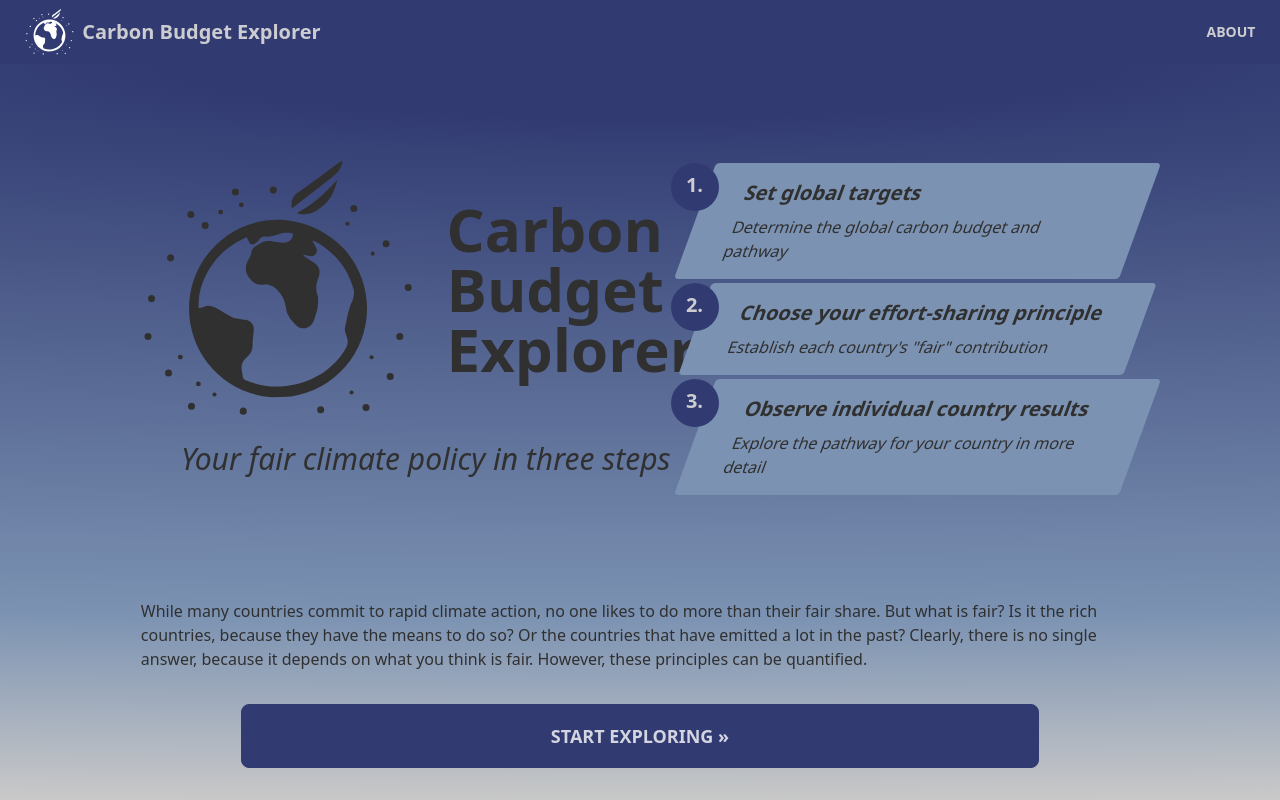
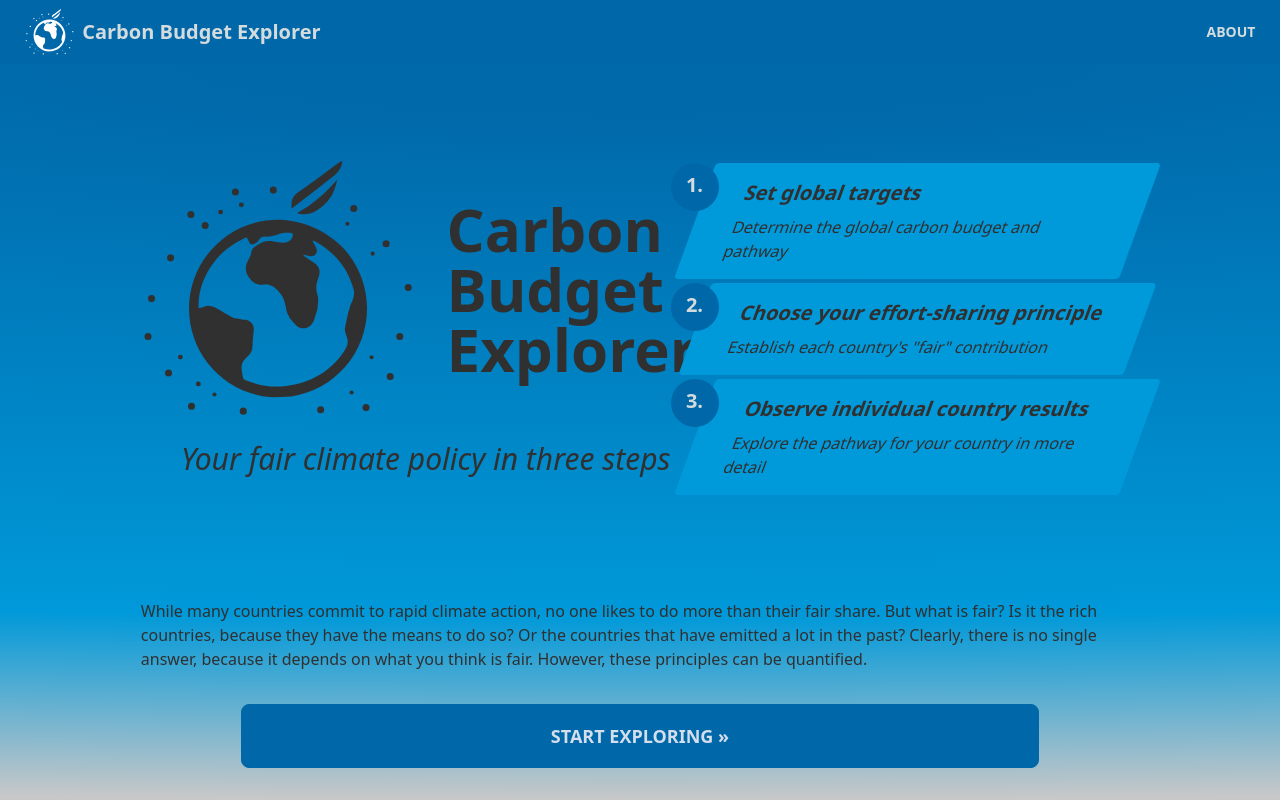
Before and after one commit to carbon-budget-explorer/cabe, a SvelteKit app: page / in a window 1280 px wide. Built offline with nearby package versions, Linux system fonts and the light colour scheme.

Commit message:
Added Elevate color schemes

```diff
--- a/src/routes/+layout.svelte
+++ b/src/routes/+layout.svelte
@@ -28,12 +28,12 @@
 
 <style>
 	.fancy-gradient {
-		background: rgb(49, 59, 114);
+		background: #0069AA;
 		background: radial-gradient(
 			500% 100% at 50% top,
-			rgba(49, 59, 114, 1) 7%,
-			rgba(123, 146, 178, 1) 75%,
-			rgba(200, 200, 200, 1) 100%
+			#0069AA 7%,
+			#0099D9 75%,
+			#c8c8c8 100%
 		);
 	}
 </style>
--- a/src/routes/global/+page.svelte
+++ b/src/routes/global/+page.svelte
@@ -52,8 +52,8 @@
 	onMount(() => driverObj.drive());
 
 	// TODO generalize to colormap component or named after the series it used for
-	const ipcc_green = '#82a56e';
-	const ipcc_red = '#f5331e';
+	const ipcc_green = '#A9C810';
+	const ipcc_red = '#c82f10';
 	const ipcc_blue = '#5bb0c6';
 	const ipcc_purple = '#a67ab8';
 
--- a/tailwind.config.js
+++ b/tailwind.config.js
@@ -13,10 +13,10 @@ export default {
 		themes: [
 			{
 				mytheme: {
-					primary: '#313B72',
-					secondary: '#7b92b2',
-					accent: '#67cba0',
-					neutral: '#181a2a',
+					primary: '#0069AA',
+					secondary: '#0099D9',
+					accent: '#A9C810',
+					neutral: '#2B5161',
 					'base-100': '#ffffff',
 					info: '#3abff8',
 					success: '#36d399',
```
